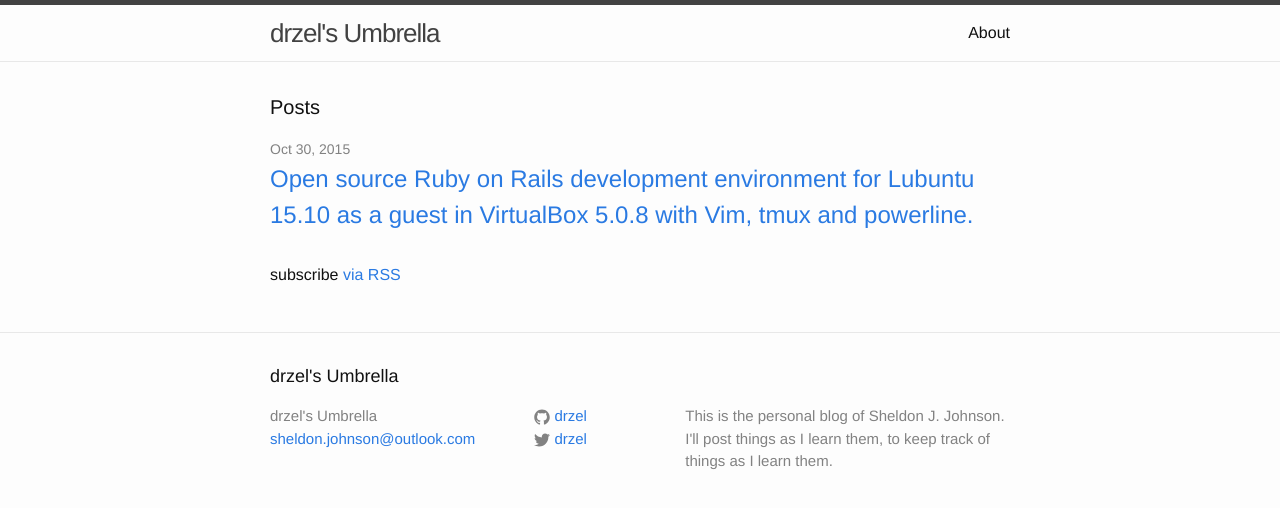
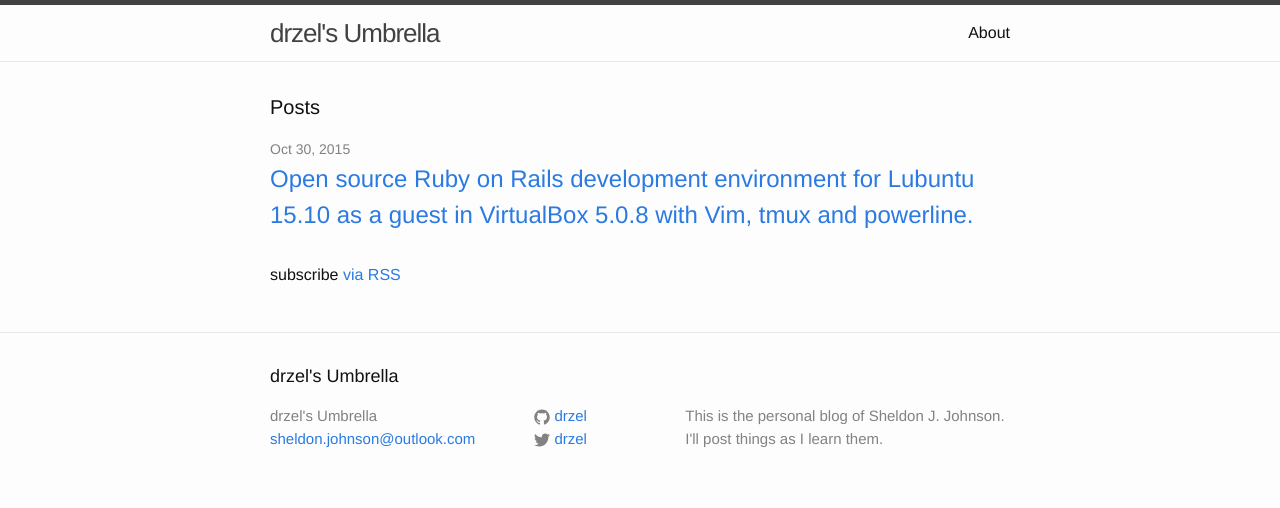
Before and after one commit to drzel/blog, a Jekyll site: the page built from index.html, in a window 1280 px wide. Shown: the top 508 px of the page. Built offline with Jekyll 4.4.1, drawn with Linux system fonts in a browser that asks for light colours.

Commit message:
change tag line

```diff
--- a/_config.yml
+++ b/_config.yml
@@ -10,7 +10,7 @@ title: drzel's Umbrella
 email: sheldon.johnson@outlook.com
 description: > # this means to ignore newlines until "baseurl:"
   This is the personal blog of Sheldon J. Johnson. I'll post things
-  as I learn them, to keep track of things as I learn them.
+  as I learn them.
 baseurl: "/blog" # the subpath of your site, e.g. /blog
 url: "http://drzel.github.com" # the base hostname & protocol for your site
 twitter_username: drzel
```
